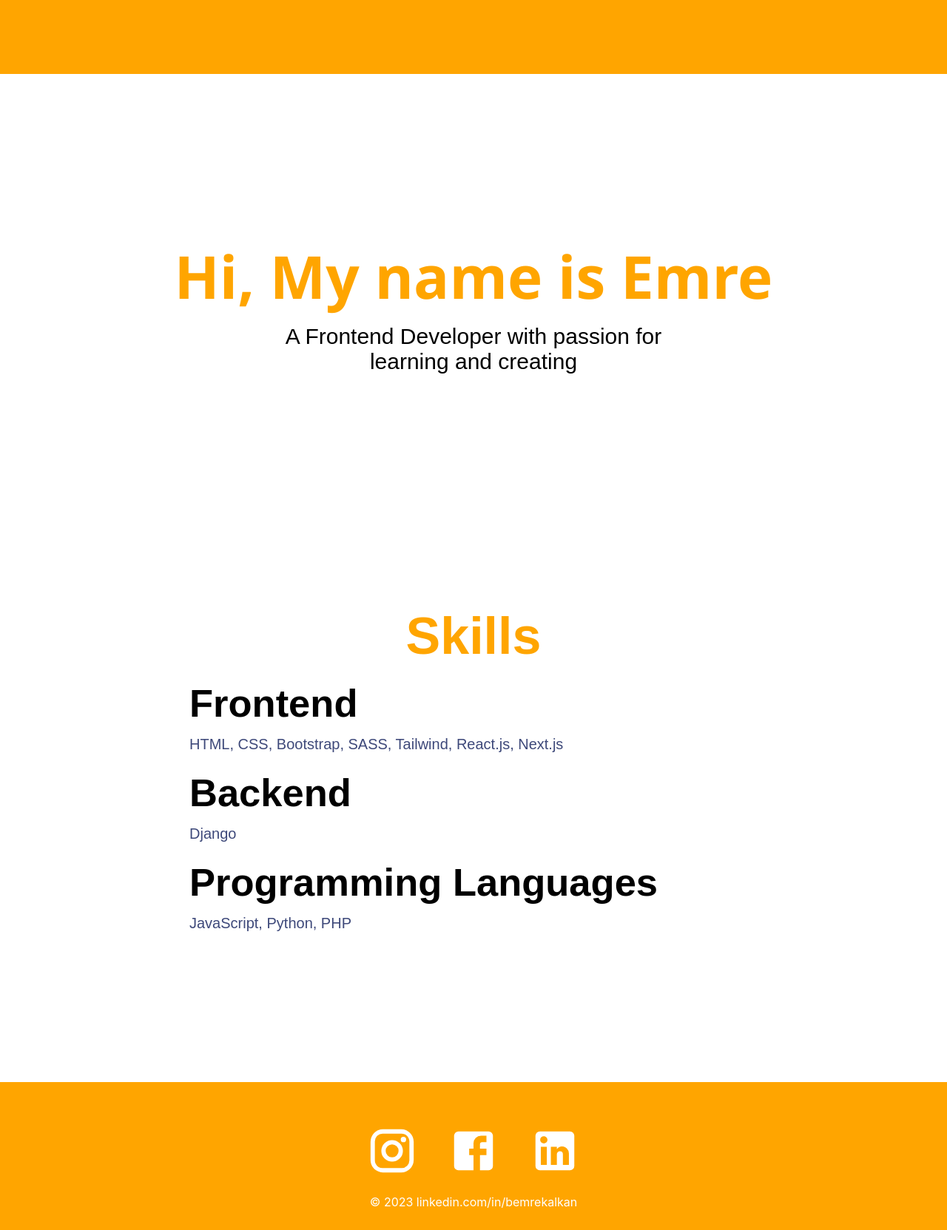
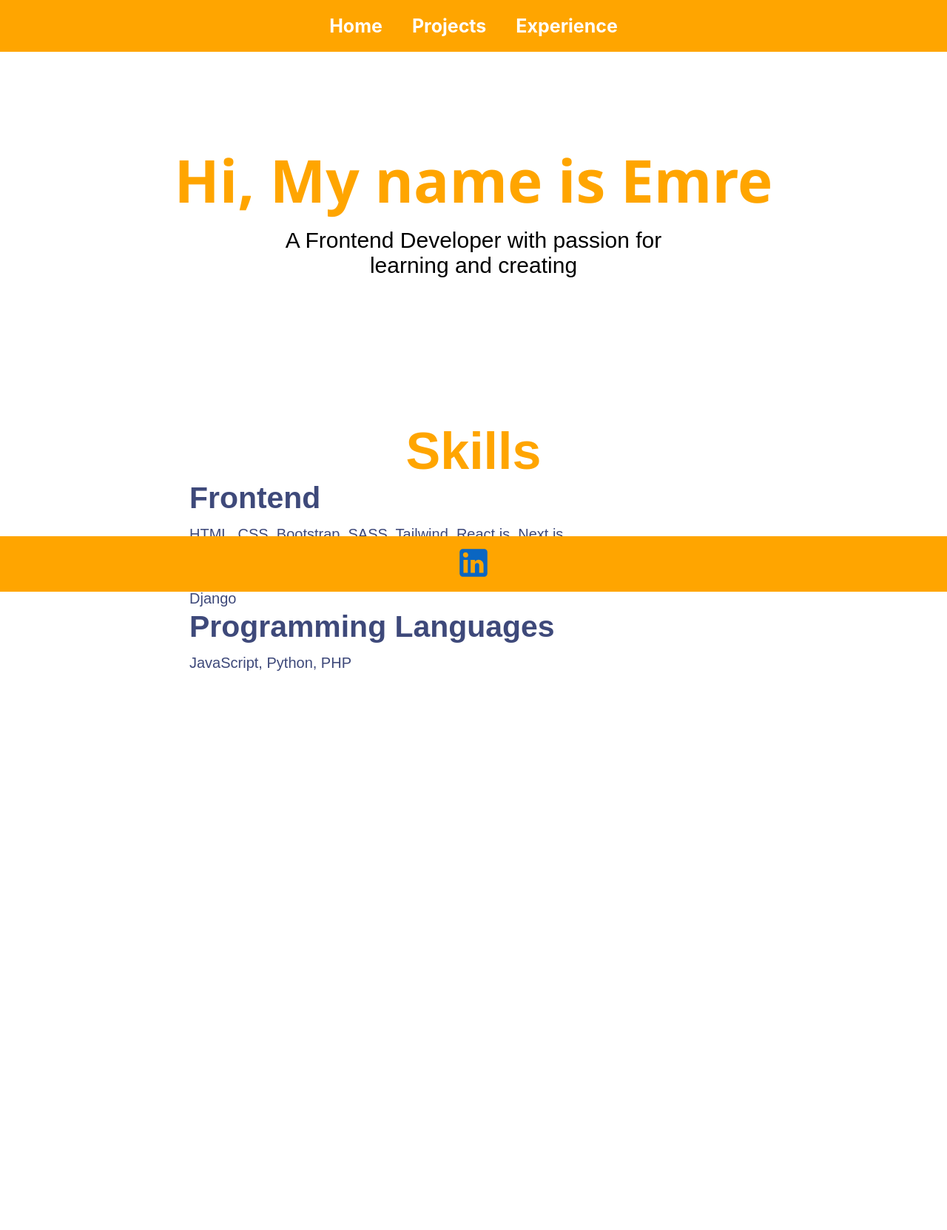
Before and after one commit to b-emrekalkan/portfolio-website-react, a React (Create React App) app: page / in a window 1280 px wide. Shown: the whole page at 74% size. After the commit the page ends 1486 px from the top, so only its background shows below. Built offline with nearby package versions, Linux system fonts and the light colour scheme.

Commit message:
navbar, footer fixed (sticky)

```diff
--- a/src/App.css
+++ b/src/App.css
@@ -5,8 +5,10 @@
 }
 .navbar {
   width: 100%;
-  height: 100px;
+  height: 70px;
   background: orange;
+  position: sticky; /* Use position: sticky to fix the navbar */
+  top: 0;
 }
 
 .links {
@@ -16,6 +18,7 @@
   align-items: center;
   justify-content: center;
   color: #fff;
+  font-weight:bold;
 }
 
 .navbar a {
@@ -44,13 +47,13 @@
 }
 
 #open {
-  height: 40vh;
+  height: 50vh;
 }
 
 #open .links {
   flex-direction: column;
   justify-content: flex-start;
-  margin-top: 50px;
+  /* margin-top: 50px; */
 }
 
 #open a {
@@ -93,28 +96,34 @@
   justify-content:center
   }
 }
-/* navbar css bitiş */
-/* footer css başlangıç*/
+/* navbar css end */
+/* footer css start*/
 .footer {
   width: 100%;
-  height: 200px;
+  height: 75px;
   background: orange;
   display: flex;
   justify-content: center;
   align-items: center;
   flex-direction: column;
-  padding-top: 10px;
-  margin-top: 200px;
+  /* padding-top: 10px; */
+  margin-top: 500px;
+  position: sticky; /* Use position: sticky to fix the navbar */
+  bottom: 0;
 }
 
 .socialMedia svg {
-  color: white;
-  margin: 20px;
-  font-size: 70px;
+  color: #0a66c2;
+  margin: 10px;
+  font-size: 50px;
   cursor: pointer;
 }
 
-.footer p {
+.socialMedia p{
+  text-decoration: none;
+}
+
+.footer Link {
   color: white;
 }
 
@@ -123,8 +132,8 @@
     font-size: 50px;
   }
 }
-/* footer css bitiş */
-/* home css başlangıç */
+/* footer css end */
+/* home css start */
 .home {
   width: 100%;
   align-items: center;
@@ -134,7 +143,7 @@
 
 .about {
   width: 100%;
-  height: calc(100vh - 100px);
+  height: calc(100vh - 300px);
   display: flex;
   flex-direction: column;
   justify-content: center;
@@ -169,7 +178,7 @@
   justify-content: center;
   flex-direction: column;
   align-items: center;
-  padding-top: 20px;
+  /* padding-top: 20px; */
 }
 
 .skills h1 {
@@ -213,16 +222,18 @@
     font-size: 30px;
   }
 }
-/* home bitiş */
-/* experience başlangıç */
+/* home end */
+/* experience start */
 .expContainer{
   width: 100%;
-  height: calc(100vh - 300px);
+  height: 40vh;
 }
 .expElements{
   padding: 15px;
   width: 70%;
   margin: auto;
+  margin-top:20px;
+  text-align:center;
 }
 .expElements ol{
   display: flex;
@@ -232,16 +243,20 @@
 }
 .expElements ol li{
   margin: 15px;
+  padding:15px;
+  border:1px solid white;
+  border-radius:15px;
   text-align: center;
   list-style-type: none;
   letter-spacing: 1.5px;
   font-family: "Segoe UI", Tahoma, Geneva, Verdana, sans-serif;
+  box-shadow: rgba(17, 17, 26, 0.1) 0px 8px 24px, rgba(17, 17, 26, 0.1) 0px 16px 56px, rgba(17, 17, 26, 0.1) 0px 24px 80px;
 }
 .expElements ol li svg{
   font-size: 30px;
-  color: orange;
+  color: #0a66c2;
 }
-/* projectItem css başlangıç */
+/* projectItem css start */
 .projectItem{
   width: 350px;
   height: 350px;
@@ -256,6 +271,7 @@
   font-family: "Segoe UI", Tahoma, Geneva, Verdana, sans-serif;
   cursor: pointer;
   transition: .3s;
+  box-shadow: rgba(50, 50, 93, 0.25) 0px 50px 100px -20px, rgba(0, 0, 0, 0.3) 0px 30px 60px -30px, rgba(10, 37, 64, 0.35) 0px -2px 6px 0px inset;
 }
 .projectItem:hover{
   transform: scale(1.02);
@@ -274,9 +290,9 @@
 .projectItem > h3{
   cursor:zoom;
 }
-/* projectItem css bitiş */
+/* projectItem css end */
 
-/* projects.js başlangıç */
+/* projects.js start */
 .projects{
   width: 100%;
   text-align: center;
@@ -293,7 +309,7 @@
   flex-wrap: wrap;
 }
 
-/* projectdisplay css başlangıç */
+/* project display css start */
 .project {
   width: 100%;
   height: calc(100vh - 100px);
--- a/src/components/Footer.jsx
+++ b/src/components/Footer.jsx
@@ -1,19 +1,26 @@
-import React from 'react'
-import InstagramIcon from '@mui/icons-material/Instagram';
-import FacebookIcon from '@mui/icons-material/Facebook';
+import React from 'react';
+import { Link } from 'react-router-dom';
+// import InstagramIcon from '@mui/icons-material/Instagram';
+// import FacebookIcon from '@mui/icons-material/Facebook';
 import LinkedInIcon from '@mui/icons-material/LinkedIn';
 
 const Footer = () => {
     return (
         <div className='footer'>
             <div className='socialMedia'>
-                <InstagramIcon />
-                <FacebookIcon />
-                <LinkedInIcon />
+                {/* <Link to="/instagram">
+                    <InstagramIcon />
+                </Link>
+                <Link to="/facebook">
+                    <FacebookIcon />
+                </Link> */}
+                <Link to="https://www.linkedin.com/in/bemrekalkan/">
+                    <LinkedInIcon />
+                </Link>
             </div>
-            <p> &copy; 2023 linkedin.com/in/bemrekalkan</p>
+            {/* <p>&copy; 2023 <Link to="https://www.linkedin.com/in/bemrekalkan/">BEK</Link></p> */}
         </div>
     )
 }
 
-export default Footer
+export default Footer;
--- a/src/components/Navbar.jsx
+++ b/src/components/Navbar.jsx
@@ -23,11 +23,11 @@ const Navbar = () => {
                 }}>
                     <ReorderIcon />
                 </button>
-                <div className='links'>
-                    <Link to="/">Home</Link>
-                    <Link to="/projects">Projects</Link>
-                    <Link to="/experience">Experience</Link>
-                </div>
+            </div>
+            <div className="links">
+                <Link to="/">Home</Link>
+                <Link to="/projects">Projects</Link>
+                <Link to="/experience">Experience</Link>
             </div>
         </div>
     )
--- a/src/pages/Experience.jsx
+++ b/src/pages/Experience.jsx
@@ -6,6 +6,7 @@ const Experience = () => {
     return (
         <div className='expContainer'>
             <div className="expElements">
+                <h1>Professional Experience</h1>
                 <ol>
                     <li>
                         <SchoolIcon />
--- a/src/pages/Home.jsx
+++ b/src/pages/Home.jsx
@@ -19,15 +19,15 @@ const Home = () => {
                 <h1>Skills</h1>
                 <ol className='list'>
                     <li className='item'>
-                        <h2>Frontend</h2>
+                        <h3>Frontend</h3>
                         <span>HTML, CSS, Bootstrap, SASS, Tailwind, React.js, Next.js</span>
                     </li>
                     <li className='item'>
-                        <h2>Backend</h2>
+                        <h3>Backend</h3>
                         <span>Django</span>
                     </li>
                     <li className='item'>
-                        <h2>Programming Languages</h2>
+                        <h3>Programming Languages</h3>
                         <span>JavaScript, Python, PHP</span>
                     </li>
                 </ol>
```
